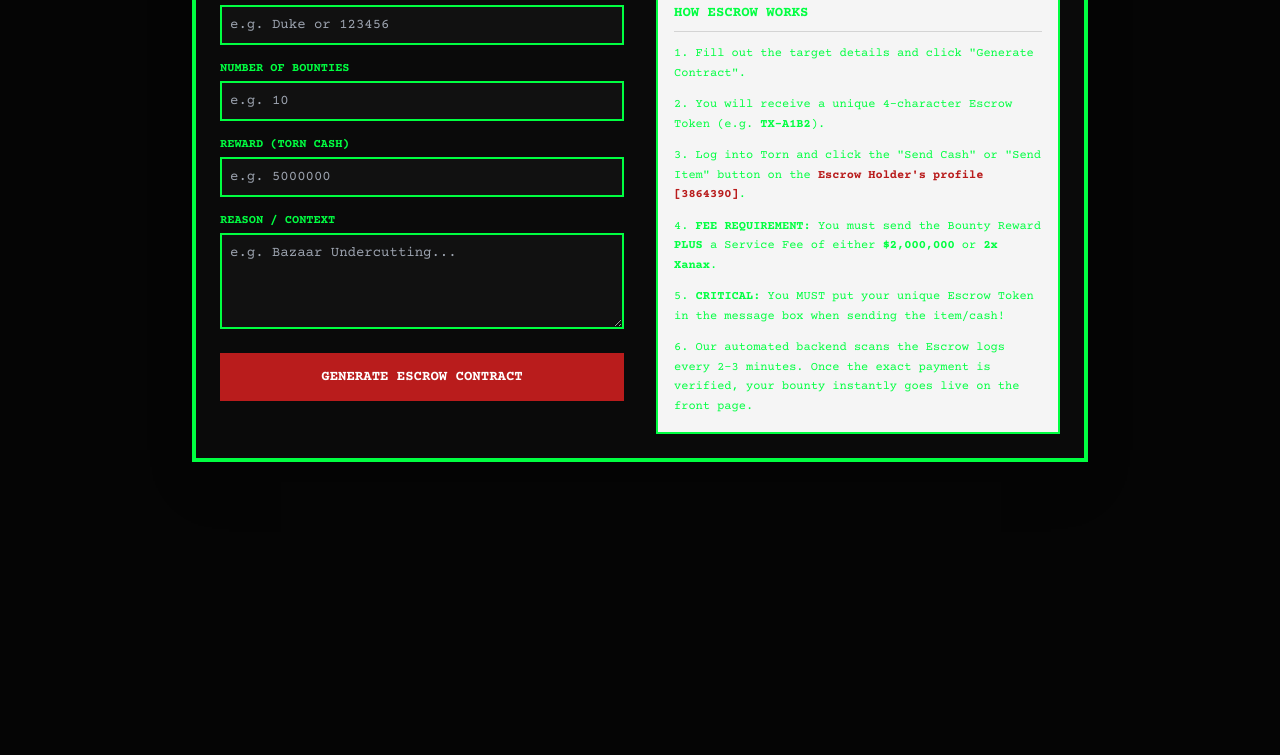
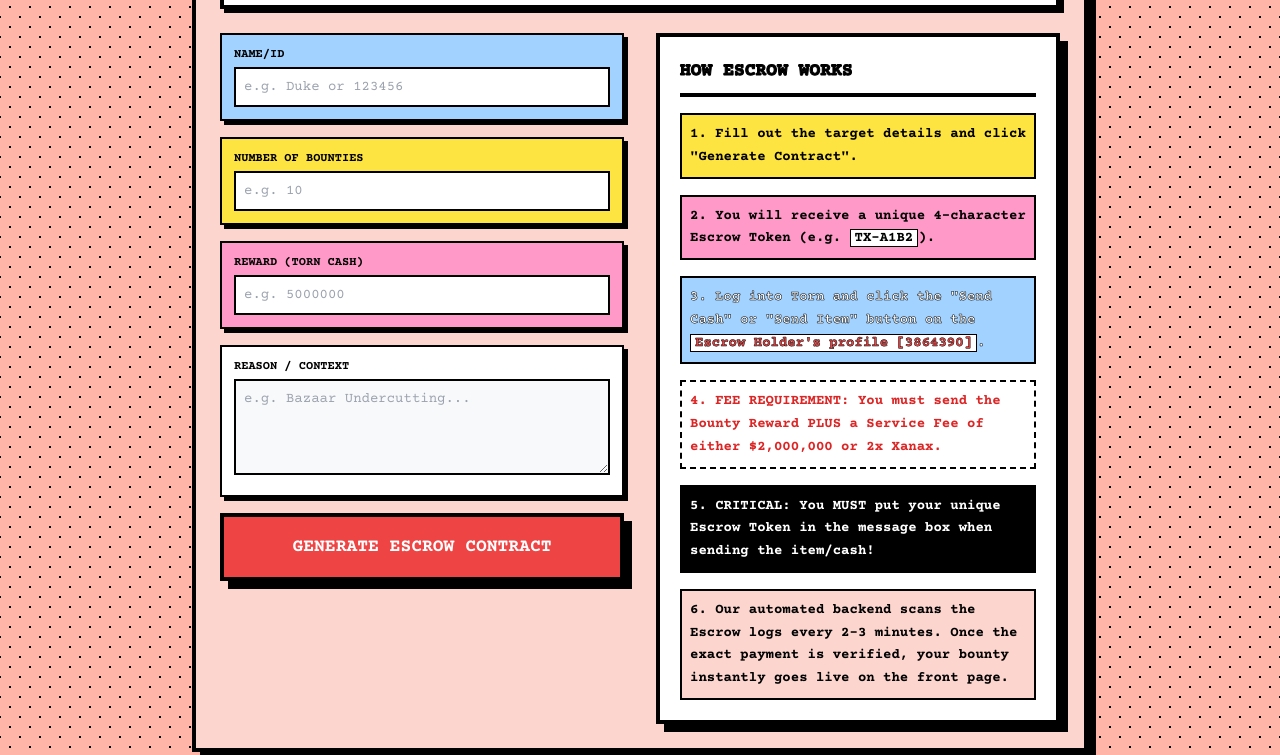
Before and after one commit to Zcross091/torn-casino, a plain HTML site: page Bounty.html in a window 1280 px wide. Shown: the part 223-978 px from the top of the page. Before the commit the page ends 832 px from the top, so only its background shows below. Drawn offline with nearby package versions, Linux system fonts and the light colour scheme; a web font is replaced by a local one.

Commit message:
Update Bounty.html

```diff
--- a/Bounty.html
+++ b/Bounty.html
@@ -13,83 +13,83 @@
         .font-typewriter { font-family: 'Courier Prime', monospace; }
 
         body {
-            background-color: #f5eedc;
-            background-image: radial-gradient(rgba(0, 0, 0, 0.03) 1.2px, transparent 0),
-                radial-gradient(rgba(0, 0, 0, 0.02) 1px, transparent 0);
-            background-size: 12px 12px;
-            background-position: 0 0, 6px 6px;
+            background-color: #ffb5a7; /* Pink background */
+            background-image: radial-gradient(#000 1.2px, transparent 0),
+                radial-gradient(#000 1px, transparent 0);
+            background-size: 20px 20px;
+            background-position: 0 0, 10px 10px;
         }
 
-        body.dark-web {
-            background-color: #050505;
-            background-image: none;
-            color: #00ff41;
+        /* Custom Colors */
+        .bg-skin { background-color: #fcd5ce; } /* Skin/Peach */
+        .bg-pop-blue { background-color: #a2d2ff; }
+        .bg-pop-yellow { background-color: #fee440; }
+        .bg-pop-pink { background-color: #ff99c8; }
+        .shadow-brutal { box-shadow: 8px 8px 0px rgba(0,0,0,1); }
+        .shadow-brutal-sm { box-shadow: 4px 4px 0px rgba(0,0,0,1); }
+
+        input:focus, textarea:focus {
+            background-color: #fff !important;
         }
-
-        body.dark-web .bg-\[\#faf7ef\] { background-color: #0a0a0a; border-color: #333; }
-        body.dark-web .border-neutral-900 { border-color: #00ff41; }
-        body.dark-web .text-neutral-900, body.dark-web .text-neutral-950 { color: #00ff41; }
-        body.dark-web .bg-neutral-900 { background-color: #00ff41; color: #000; }
-        body.dark-web input, body.dark-web textarea { background-color: #111; color: #00ff41; border-color: #00ff41; }
     </style>
 </head>
 
-<body class="text-neutral-900 font-retro-serif min-h-screen pb-16 transition-colors dark-web">
+<body class="text-black font-retro-serif min-h-screen pb-16">
 
-    <div class="w-[98%] md:w-[95%] max-w-4xl mx-auto mt-8 bg-[#faf7ef] border-4 border-neutral-900 p-6 shadow-2xl relative">
-        <div class="border-b-4 border-neutral-900 pb-4 mb-6">
-            <a href="index.html" class="text-xs font-typewriter uppercase hover:underline mb-4 inline-block">&larr; Return to Main Feed</a>
-            <h1 class="font-retro-title text-4xl uppercase tracking-tighter text-neutral-950 text-center">
+    <div class="w-[98%] md:w-[95%] max-w-4xl mx-auto mt-8 bg-skin border-4 border-black p-6 shadow-brutal relative">
+        <div class="border-b-4 border-black pb-4 mb-6 bg-white border-4 p-4 shadow-brutal-sm">
+            <a href="index.html" class="text-xs font-typewriter uppercase hover:underline mb-2 inline-block font-bold text-blue-700">&larr; Return to Main Feed</a>
+            <h1 class="font-retro-title text-4xl md:text-6xl uppercase tracking-tighter text-pop-yellow drop-shadow-[2px_2px_0px_rgba(0,0,0,1)] text-center font-black" style="-webkit-text-stroke: 2px black;">
                 Syndicate Contracts
             </h1>
-            <p class="font-typewriter text-xs text-center mt-2 uppercase tracking-widest text-neutral-600">
+            <p class="font-typewriter text-sm text-center mt-2 uppercase tracking-widest text-black font-bold bg-pop-pink border-2 border-black inline-block px-4 py-1 mx-auto shadow-brutal-sm">
                 Anonymous Escrow Placement Portal
             </p>
         </div>
 
-        <div class="grid grid-cols-1 md:grid-cols-2 gap-8">
+        <div class="grid grid-cols-1 md:grid-cols-2 gap-8 mt-6">
             <!-- Form Section -->
             <div class="font-typewriter space-y-4" id="bounty-form-container">
-                <div>
-                    <label class="block text-xs font-bold uppercase mb-1">Name/ID</label>
-                    <input type="text" id="targetNameId" class="w-full border-2 border-neutral-900 bg-transparent p-2 text-sm focus:outline-none" placeholder="e.g. Duke or 123456" required>
+                <div class="bg-pop-blue border-2 border-black p-3 shadow-brutal-sm">
+                    <label class="block text-xs font-black uppercase mb-1">Name/ID</label>
+                    <input type="text" id="targetNameId" class="w-full border-2 border-black bg-white p-2 text-sm focus:outline-none" placeholder="e.g. Duke or 123456" required>
                 </div>
-                <div>
-                    <label class="block text-xs font-bold uppercase mb-1">Number of Bounties</label>
-                    <input type="number" id="numBounties" class="w-full border-2 border-neutral-900 bg-transparent p-2 text-sm focus:outline-none" placeholder="e.g. 10" required>
+                <div class="bg-pop-yellow border-2 border-black p-3 shadow-brutal-sm">
+                    <label class="block text-xs font-black uppercase mb-1">Number of Bounties</label>
+                    <input type="number" id="numBounties" class="w-full border-2 border-black bg-white p-2 text-sm focus:outline-none" placeholder="e.g. 10" required>
                 </div>
-                <div>
-                    <label class="block text-xs font-bold uppercase mb-1">Reward (Torn Cash)</label>
-                    <input type="number" id="reward" class="w-full border-2 border-neutral-900 bg-transparent p-2 text-sm focus:outline-none" placeholder="e.g. 5000000" required>
+                <div class="bg-pop-pink border-2 border-black p-3 shadow-brutal-sm">
+                    <label class="block text-xs font-black uppercase mb-1">Reward (Torn Cash)</label>
+                    <input type="number" id="reward" class="w-full border-2 border-black bg-white p-2 text-sm focus:outline-none" placeholder="e.g. 5000000" required>
                 </div>
-                <div>
-                    <label class="block text-xs font-bold uppercase mb-1">Reason / Context</label>
-                    <textarea id="reason" class="w-full border-2 border-neutral-900 bg-transparent p-2 text-sm focus:outline-none h-24" placeholder="e.g. Bazaar Undercutting..." required></textarea>
+                <div class="bg-white border-2 border-black p-3 shadow-brutal-sm">
+                    <label class="block text-xs font-black uppercase mb-1">Reason / Context</label>
+                    <textarea id="reason" class="w-full border-2 border-black bg-[#f8f9fa] p-2 text-sm focus:outline-none h-24" placeholder="e.g. Bazaar Undercutting..." required></textarea>
                 </div>
-                <button id="submitBtn" class="w-full bg-red-700 text-white hover:bg-neutral-900 font-bold uppercase p-3 text-sm transition-colors border-2 border-transparent">
+                <button id="submitBtn" class="w-full bg-red-500 text-white hover:bg-red-600 font-black uppercase p-4 text-lg transition-transform border-4 border-black shadow-brutal hover:translate-y-[2px] hover:shadow-brutal-sm active:translate-y-[4px] active:shadow-none">
                     Generate Escrow Contract
                 </button>
             </div>
 
             <!-- Instructions Section -->
-            <div class="bg-neutral-100 p-4 border-2 border-neutral-900 font-typewriter text-xs relative dark-web:bg-[#111]">
-                <h3 class="font-bold uppercase mb-3 text-sm border-b border-neutral-300 pb-2">How Escrow Works</h3>
-                <ul class="space-y-3 leading-relaxed">
-                    <li>1. Fill out the target details and click "Generate Contract".</li>
-                    <li>2. You will receive a unique 4-character Escrow Token (e.g. <strong>TX-A1B2</strong>).</li>
-                    <li>3. Log into Torn and click the "Send Cash" or "Send Item" button on the <a href="https://www.torn.com/profiles.php?XID=3864390" target="_blank" class="font-bold text-red-700 dark-web:text-[#00ff41] hover:underline">Escrow Holder's profile [3864390]</a>.</li>
-                    <li>4. <strong>FEE REQUIREMENT:</strong> You must send the Bounty Reward <strong>PLUS</strong> a Service Fee of either <strong>$2,000,000</strong> or <strong>2x Xanax</strong>.</li>
-                    <li>5. <strong>CRITICAL:</strong> You MUST put your unique Escrow Token in the message box when sending the item/cash!</li>
-                    <li>6. Our automated backend scans the Escrow logs every 2-3 minutes. Once the exact payment is verified, your bounty instantly goes live on the front page.</li>
+            <div class="bg-white p-5 border-4 border-black font-typewriter text-xs relative shadow-brutal">
+                <h3 class="font-black uppercase mb-4 text-lg border-b-4 border-black pb-2 text-pop-blue" style="-webkit-text-stroke: 1px black;">How Escrow Works</h3>
+                <ul class="space-y-4 font-bold text-sm leading-relaxed">
+                    <li class="bg-pop-yellow p-2 border-2 border-black">1. Fill out the target details and click "Generate Contract".</li>
+                    <li class="bg-pop-pink p-2 border-2 border-black">2. You will receive a unique 4-character Escrow Token (e.g. <strong class="bg-white px-1 border border-black">TX-A1B2</strong>).</li>
+                    <li class="bg-pop-blue p-2 border-2 border-black text-white" style="-webkit-text-stroke: 0.5px black;">3. Log into Torn and click the "Send Cash" or "Send Item" button on the <a href="https://www.torn.com/profiles.php?XID=3864390" target="_blank" class="font-black text-red-500 bg-white px-1 hover:underline border border-black">Escrow Holder's profile [3864390]</a>.</li>
+                    <li class="bg-white p-2 border-2 border-black border-dashed text-red-600">4. <strong>FEE REQUIREMENT:</strong> You must send the Bounty Reward <strong>PLUS</strong> a Service Fee of either <strong>$2,000,000</strong> or <strong>2x Xanax</strong>.</li>
+                    <li class="bg-black text-white p-2 border-2 border-black">5. <strong>CRITICAL:</strong> You MUST put your unique Escrow Token in the message box when sending the item/cash!</li>
+                    <li class="bg-skin p-2 border-2 border-black">6. Our automated backend scans the Escrow logs every 2-3 minutes. Once the exact payment is verified, your bounty instantly goes live on the front page.</li>
                 </ul>
 
                 <!-- Success State Overlay -->
-                <div id="success-overlay" class="absolute inset-0 bg-neutral-900 text-white p-6 hidden flex-col items-center justify-center text-center dark-web:bg-black dark-web:text-[#00ff41]">
-                    <div class="text-green-500 font-bold text-lg mb-2">CONTRACT GENERATED</div>
-                    <p class="mb-4">Your escrow token is:</p>
-                    <div id="token-display" class="text-4xl font-black tracking-widest text-red-500 bg-neutral-800 p-4 mb-4 border border-red-500">TX-XXXX</div>
-                    <p class="text-[10px] mb-4">Send the reward (+ 2M or 2x Xanax Service Fee) to <a href="https://www.torn.com/profiles.php?XID=3864390" target="_blank" class="underline text-[#00ff41]">3864390</a> with this exact token as the message to activate the bounty.</p>
-                    <a href="index.html" class="underline hover:text-red-400">Return to Feed</a>
+                <div id="success-overlay" class="absolute inset-0 bg-pop-blue border-4 border-black p-6 hidden flex-col items-center justify-center text-center z-10">
+                    <div class="text-white bg-black px-4 py-2 font-black text-2xl mb-4 border-4 border-white shadow-brutal">CONTRACT GENERATED</div>
+                    <p class="mb-4 font-bold text-lg">Your escrow token is:</p>
+                    <div id="token-display" class="text-5xl font-black tracking-widest text-pop-yellow bg-red-500 p-6 mb-6 border-4 border-black shadow-brutal" style="-webkit-text-stroke: 2px black;">TX-XXXX</div>
+                    <p class="text-sm font-bold mb-6 bg-white p-4 border-2 border-black">Send the reward (+ 2M or 2x Xanax Service Fee) to <a href="https://www.torn.com/profiles.php?XID=3864390" target="_blank" class="underline text-red-600 font-black">3864390</a> with this exact token as the message to activate the bounty.</p>
+                    <a href="index.html" class="bg-black text-white px-6 py-3 font-bold hover:bg-neutral-800 border-2 border-white">Return to Feed</a>
                 </div>
             </div>
         </div>
```
